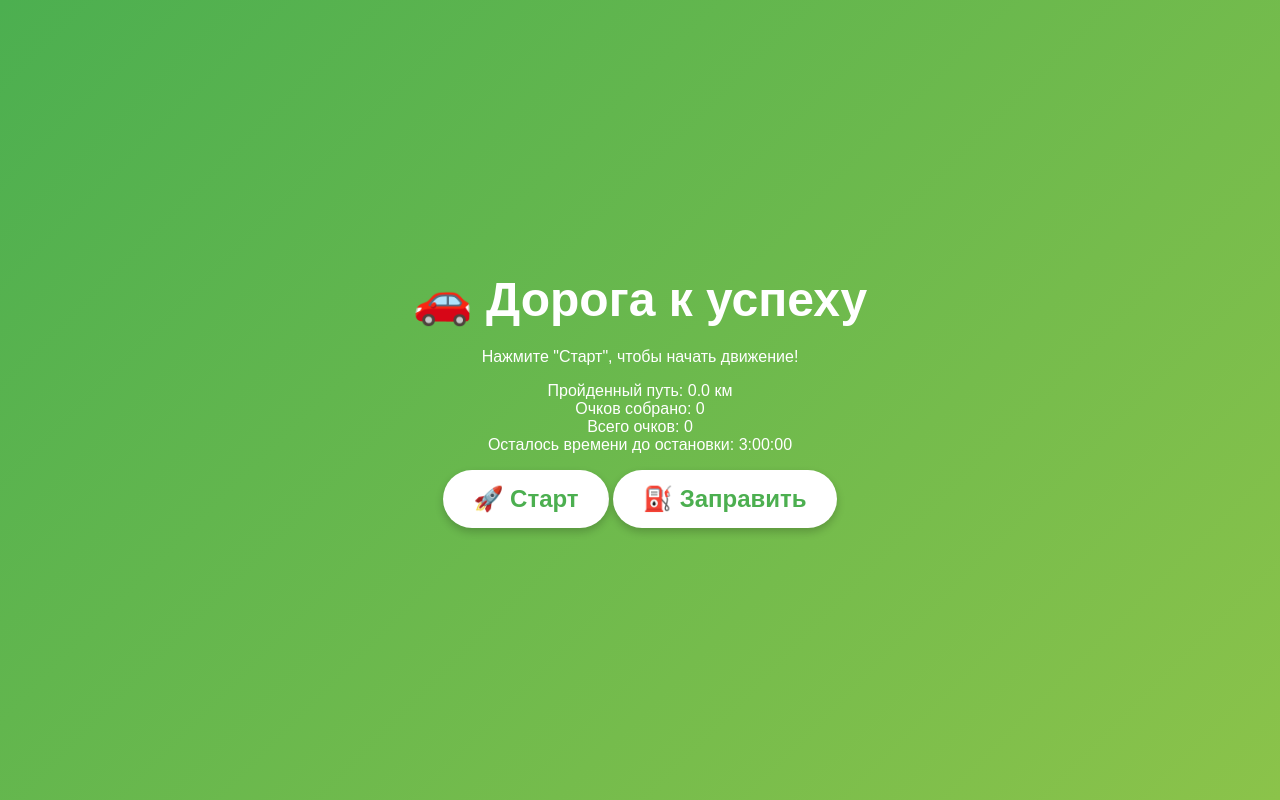
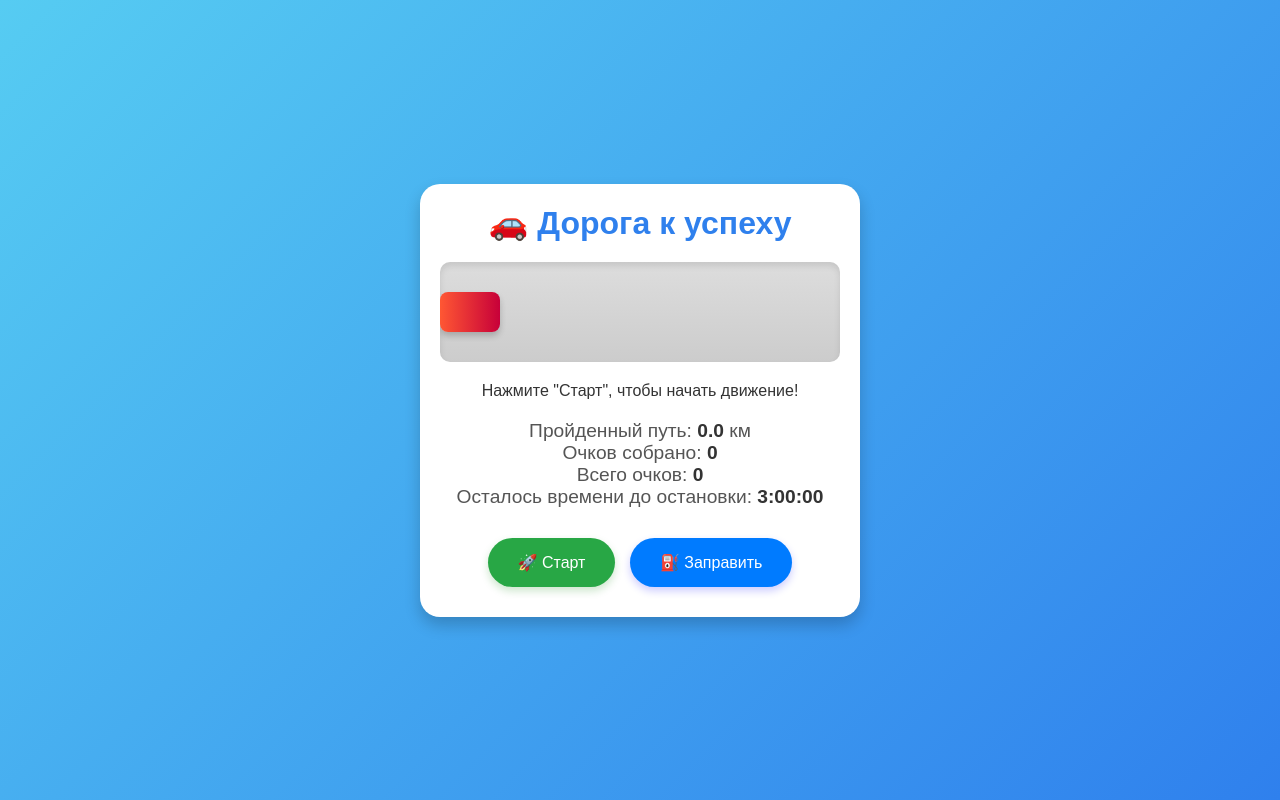
Before and after one commit to AlterEgoDevel/Asteria-stone.github.io, a plain HTML site: page index.html in a window 1280 px wide. Drawn offline with Linux system fonts and the light colour scheme.

Commit message:
styles.css

```diff
--- a/styles.css
+++ b/styles.css
@@ -1,74 +1,115 @@
-/* Основные стили для тела страницы */
+/* styles.css */
 body {
-    /* Градиентный фон */
-    background: linear-gradient(135deg, #4CAF50, #8BC34A);
-    color: white;
     font-family: 'Arial', sans-serif;
-    text-align: center;
     margin: 0;
     padding: 0;
-    height: 100vh;
+    background: linear-gradient(135deg, #56ccf2, #2f80ed);
     display: flex;
-    flex-direction: column;
     justify-content: center;
     align-items: center;
+    height: 100vh;
+    color: #ffffff;
+}
+
+.container {
+    text-align: center;
+    background: #ffffff;
+    border-radius: 20px;
+    padding: 20px;
+    box-shadow: 0 8px 16px rgba(0, 0, 0, 0.2);
+    width: 90%;
+    max-width: 400px;
+    color: #333;
+}
+
+h1 {
+    font-size: 2rem;
+    margin: 0 0 20px;
+    color: #2f80ed;
+}
+
+#game-area {
+    margin: 20px 0;
+}
+
+#road {
+    width: 100%;
+    height: 100px;
+    background: linear-gradient(to bottom, #ddd, #ccc);
+    border-radius: 10px;
+    position: relative;
     overflow: hidden;
-  }
+    margin: 20px 0;
+    box-shadow: inset 0 4px 6px rgba(0, 0, 0, 0.1);
+}
 
-  /* Стили для заголовка */
-  h1 {
-    font-size: 3rem;
-    margin: 0 0 20px;
-    animation: fadeIn 2s ease; /* Анимация появления */
-  }
+#car {
+    width: 60px;
+    height: 40px;
+    background: linear-gradient(to right, #ff5733, #c70039);
+    border-radius: 8px;
+    position: absolute;
+    top: 30px;
+    left: 0;
+    transition: left 1s linear; /* Плавное движение */
+    box-shadow: 0 4px 6px rgba(0, 0, 0, 0.2);
+}
 
-  /* Кнопка для начала игры */
-  button {
-    background-color: #ffffff; /* Белый фон кнопки */
-    color: #4CAF50; /* Зелёный текст */
+
+
+#stats {
+    font-size: 1.2rem;
+    margin: 20px 0;
+    color: #555;
+    text-align: center;
+}
+
+#stats span {
+    font-weight: bold;
+    color: #333;
+}
+
+
+.buttons button {
+    margin: 10px 5px;
+    padding: 15px 30px;
+    font-size: 1rem;
     border: none;
-    border-radius: 30px; /* Округлённые углы */
-    padding: 15px 30px; /* Внутренние отступы */
-    font-size: 1.5rem;
-    font-weight: bold;
-    cursor: pointer; /* Указатель мыши */
-    transition: all 0.3s ease; /* Плавные переходы */
-    box-shadow: 0 4px 8px rgba(0, 0, 0, 0.2); /* Тень для объёмности */
-  }
+    border-radius: 30px;
+    cursor: pointer;
+    transition: transform 0.2s ease, background-color 0.2s ease;
+}
 
-  /* Эффект кнопки при наведении */
-  button:hover {
-    background-color: #4CAF50; /* Меняем фон на зелёный */
-    color: #ffffff; /* Текст становится белым */
-    transform: scale(1.1); /* Увеличение кнопки */
-    box-shadow: 0 8px 16px rgba(0, 0, 0, 0.3); /* Увеличение тени */
-  }
+#start-btn {
+    background: #28a745;
+    color: white;
+    box-shadow: 0 4px 8px rgba(0, 128, 0, 0.2);
+}
 
-  /* Стиль текста для отображения счёта */
-  #score {
-    margin-top: 20px;
-    font-size: 1.5rem;
-    animation: bounce 2s infinite; /* Анимация подпрыгивания */
-  }
+#refuel-btn {
+    background: #007bff;
+    color: white;
+    box-shadow: 0 4px 8px rgba(0, 0, 255, 0.2);
+}
 
-  /* Анимация появления заголовка */
-  @keyframes fadeIn {
-    from {
-      opacity: 0; /* Исходная прозрачность */
-      transform: translateY(-20px); /* Исходное положение сверху */
+button:hover {
+    transform: scale(1.05);
+    box-shadow: 0 6px 12px rgba(0, 0, 0, 0.3);
+}
+
+button:disabled {
+    background: #ccc;
+    color: #777;
+    cursor: not-allowed;
+    box-shadow: none;
+}
+
+/* Анимация движения */
+@keyframes moveCar {
+    0% {
+        left: 0;
     }
-    to {
-      opacity: 1; /* Полная видимость */
-      transform: translateY(0); /* Конечное положение */
+    100% {
+        left: calc(100% - 70px);
     }
-  }
-
-  /* Анимация подпрыгивания счёта */
-  @keyframes bounce {
-    0%, 100% {
-      transform: translateY(0); /* Исходное положение */
-    }
-    50% {
-      transform: translateY(-10px); /* Подпрыгивание вверх */
-    }
-  }
+}
```
